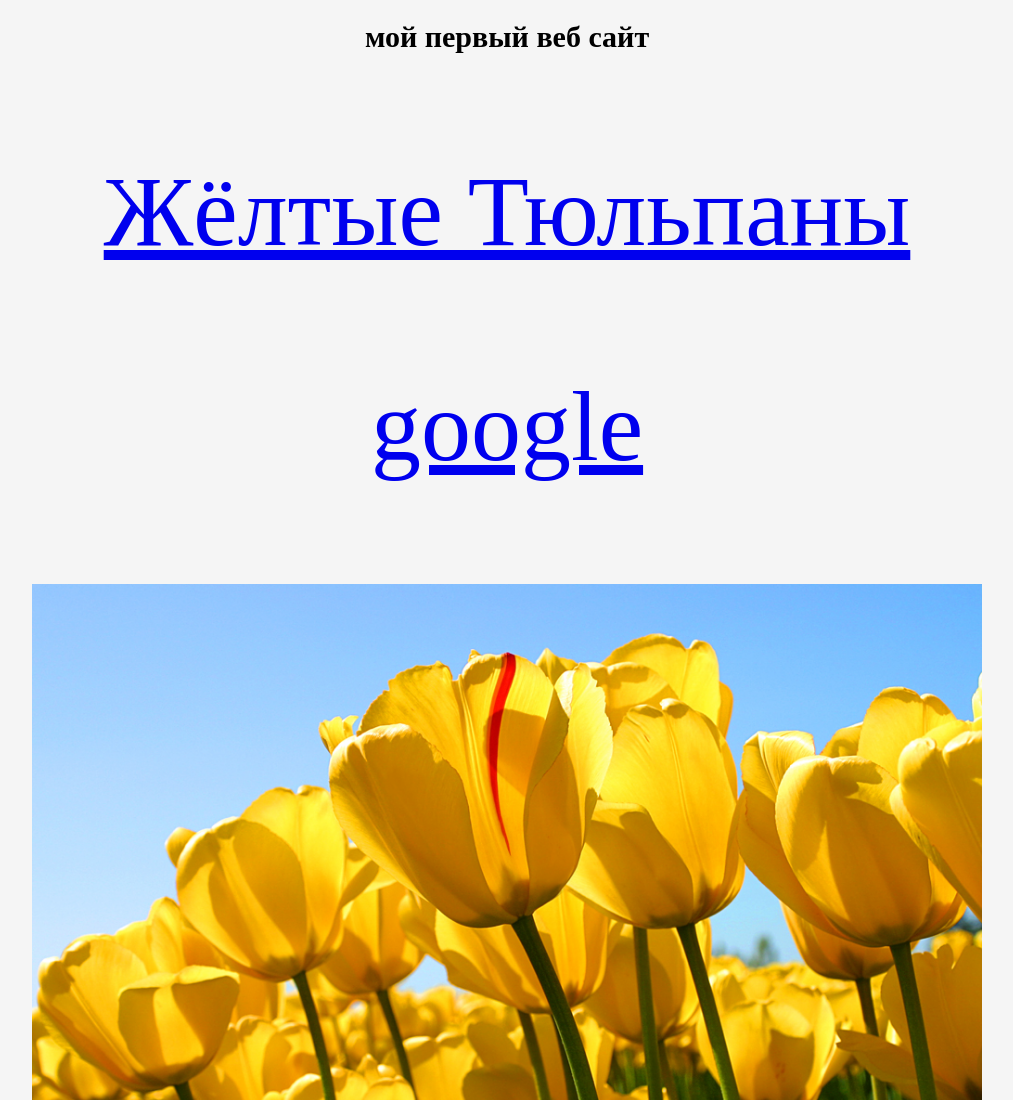
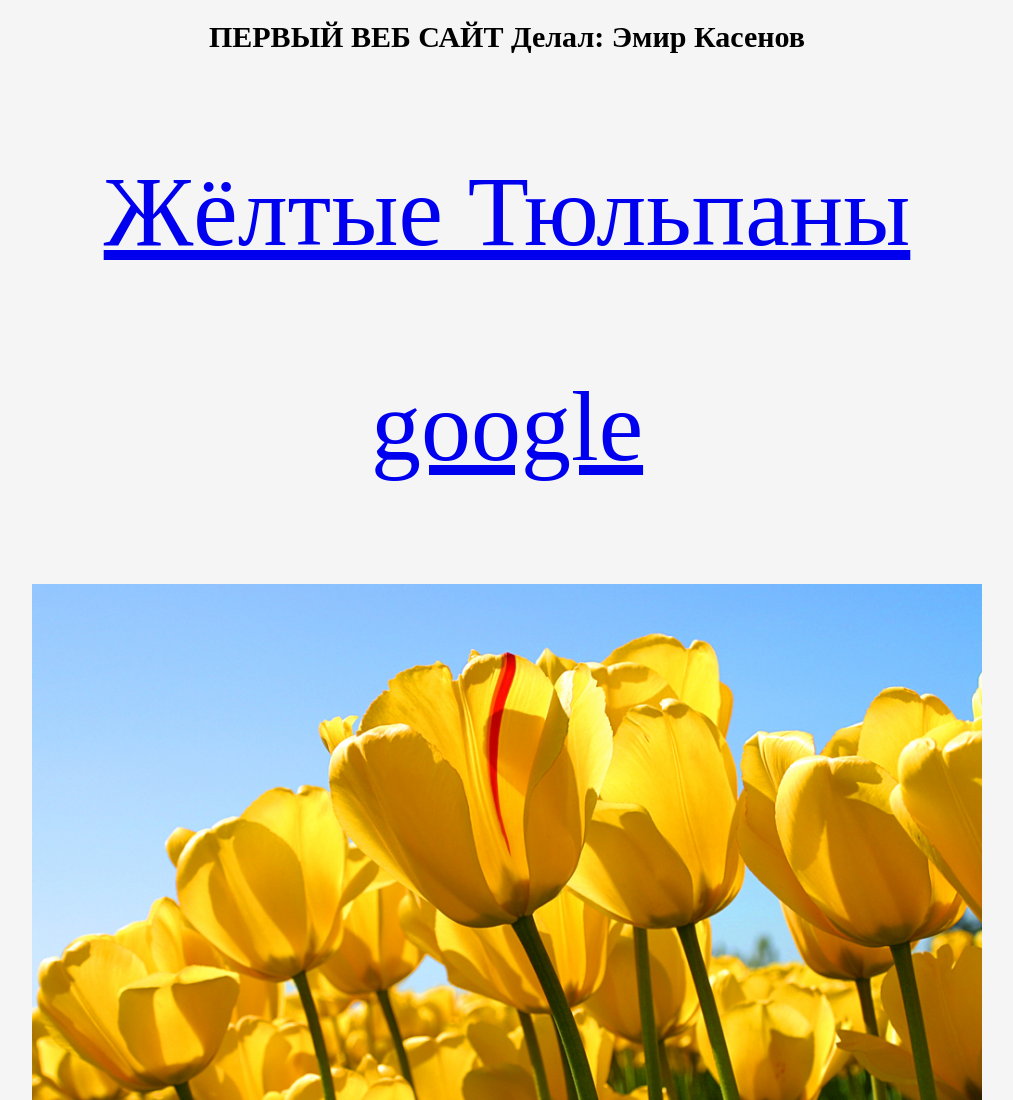
Before and after one commit to JustEmir/JustEmir.github.io, a plain HTML site: page EMIR/index.html in a window 1280 px wide. Shown: the top 1100 px of the page, without its empty margins (141-1154 px from the left). Drawn offline with Linux system fonts and the light colour scheme.

Commit message:
Add files via upload

```diff
--- a/EMIR/index.html
+++ b/EMIR/index.html
@@ -8,7 +8,7 @@
     </head>
 <body>
 <div class="firstPost">
-      <h1>мой первый веб сайт</h1>
+      <h1>ПЕРВЫЙ ВЕБ САЙТ Делал: Эмир Касенов</h1>
         <p><a href="./Tulips.jpg">Жёлтые Тюльпаны</a></p>
         <p><a href="http://www.google.com">google</a></p>
             <img src="./Tulips.jpg" alt="">
```
